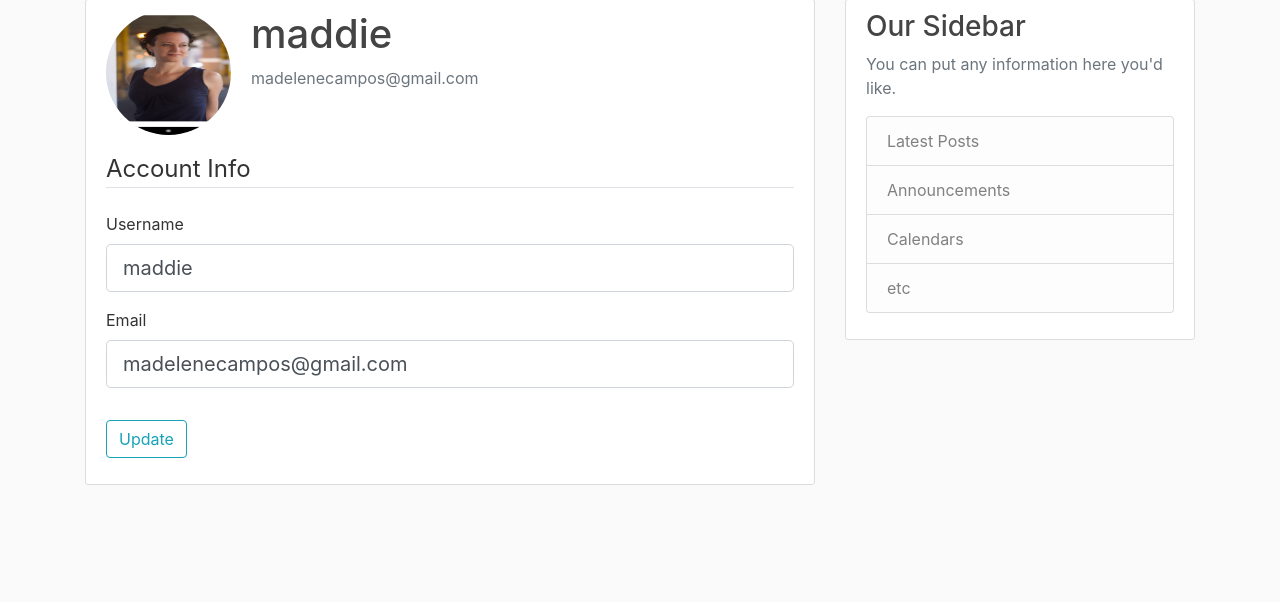
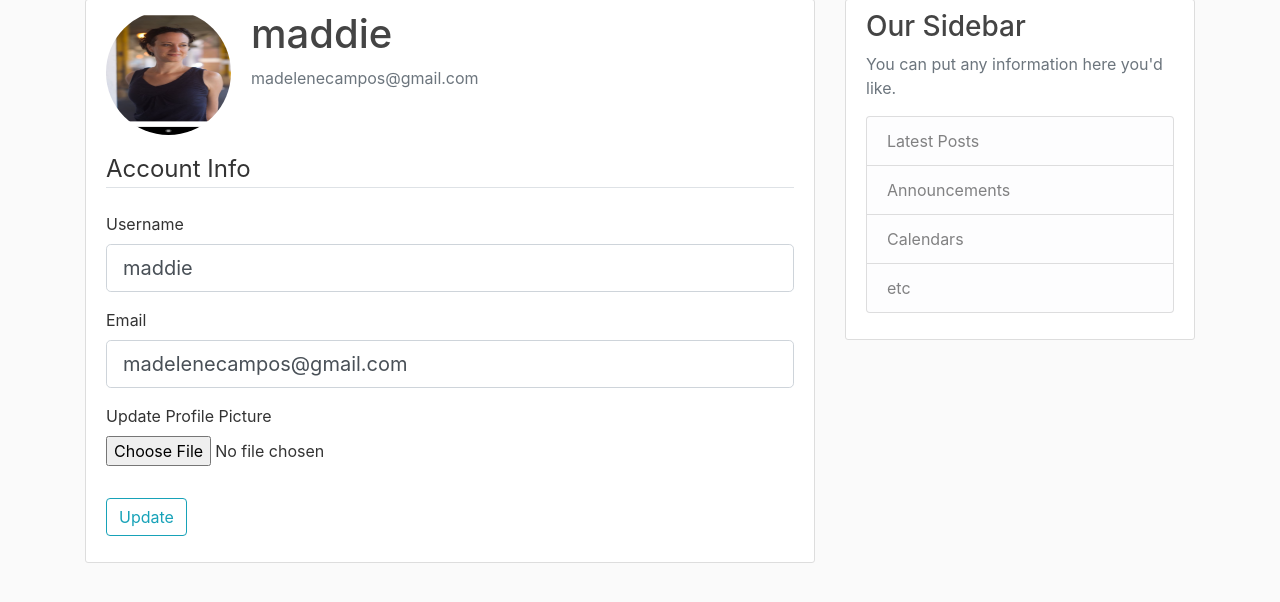
Before and after one commit to Madelene/flask-blog, a Flask app: page /account in a window 1280 px wide. Shown: the part 81-683 px from the top of the page. Run offline with Flask 2, Linux system fonts and the light colour scheme; a user stored in the database is signed in; some libraries are stand-ins or nearby versions.

Commit message:
Allows profile pic upload

```diff
--- a/flaskblog/forms.py
+++ b/flaskblog/forms.py
@@ -1,4 +1,5 @@
 from flask_wtf import FlaskForm
+from flask_wtf.file import FileField, FileAllowed
 from wtforms import BooleanField, PasswordField, StringField, SubmitField
 from wtforms.validators import DataRequired, Email, EqualTo, Length, ValidationError
 from flaskblog.models import User
@@ -39,6 +40,7 @@ class UpdateAccountForm(FlaskForm):
                            validators=[DataRequired(), Length(min=2, max=20)])
     email = StringField('Email',
                         validators=[DataRequired(), Email()])
+    picture = FileField('Update Profile Picture', validators=[FileAllowed(['jpg', 'png'])])
     submit = SubmitField('Update')
 
     def validate_username(self, username):
--- a/flaskblog/routes.py
+++ b/flaskblog/routes.py
@@ -1,8 +1,11 @@
+import os
+import secrets
 from flask import flash, redirect, render_template, url_for, request
 from flaskblog import app, db, bcrypt
 from flaskblog.forms import LoginForm, RegistrationForm, UpdateAccountForm
 from flaskblog.models import Post, User
 from flask_login import login_user, current_user, logout_user, login_required
+
 
 posts = [
     {
@@ -70,11 +73,23 @@ def logout():
     return redirect(url_for('home'))
 
 
+def save_picture(form_picture):
+    random_hex = secrets.token_hex(8)
+    _, f_ext = os.path.splitext(form_picture.filename)
+    picture_fn = random_hex + f_ext
+    picture_path = os.path.join(app.root_path, 'static/profile_pics', picture_fn)
+    form_picture.save(picture_path)
+
+    return picture_fn
+
 @app.route('/account', methods=['GET', 'POST'])
 @login_required
 def account():
     form = UpdateAccountForm()
     if form.validate_on_submit():
+        if form.picture.data:
+            picture_file = save_picture(form.picture.data)
+            current_user.image_file = picture_file
         current_user.username = form.username.data
         current_user.email = form.email.data
         db.session.commit()
--- a/flaskblog/templates/account.html
+++ b/flaskblog/templates/account.html
@@ -8,7 +8,7 @@
           <p class="text-secondary">{{ current_user.email }}</p>
         </div>
       </div>
-        <form method="POST" action="">
+        <form method="POST" action="" enctype="multipart/form-data">
             {{ form.hidden_tag() }}
             <fieldset class="form-group">
                 <legend class="border-bottom mb-4">Account Info</legend>
@@ -41,6 +41,16 @@
                     {% endif %}
                 </div>
 
+                <div class="form-group">
+                    {{ form.picture.label() }}
+                    {{ form.picture(class="form-control-file") }}
+                    {% if form.picture.errors %}
+                        {% for error in form.picture.errors %}
+                            <span class="text-danger">{{ error }}</span></br>
+                        {% endfor %}
+                    {% endif %}
+                </div>
+
             </fieldset>
                 <div class="form-group">
                     {{ form.submit(class="btn btn-outline-info") }}
```
Also changed, not shown: flaskblog/site.db, flaskblog/static/profile_pics/3327ab2a3c986e8a.png (added), flaskblog/static/profile_pics/7d523b8f05bf87d9.png (added).
